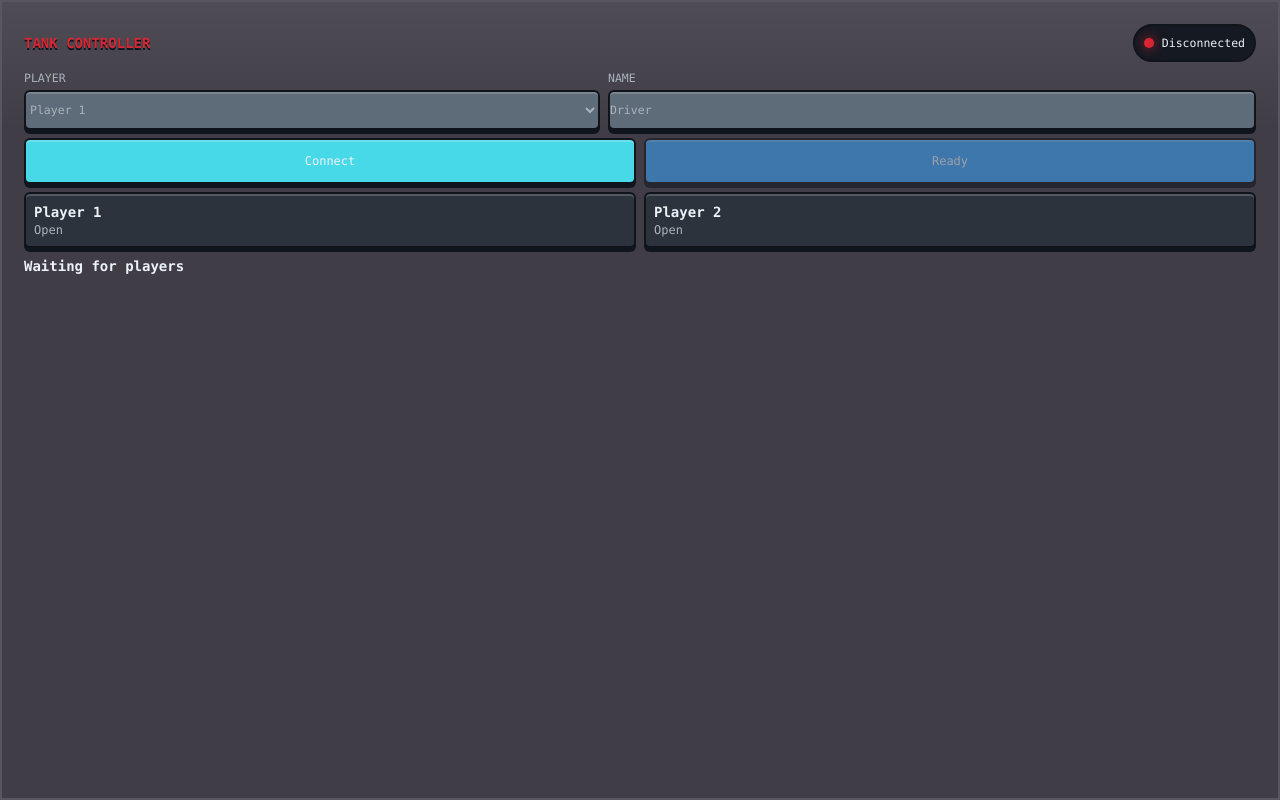
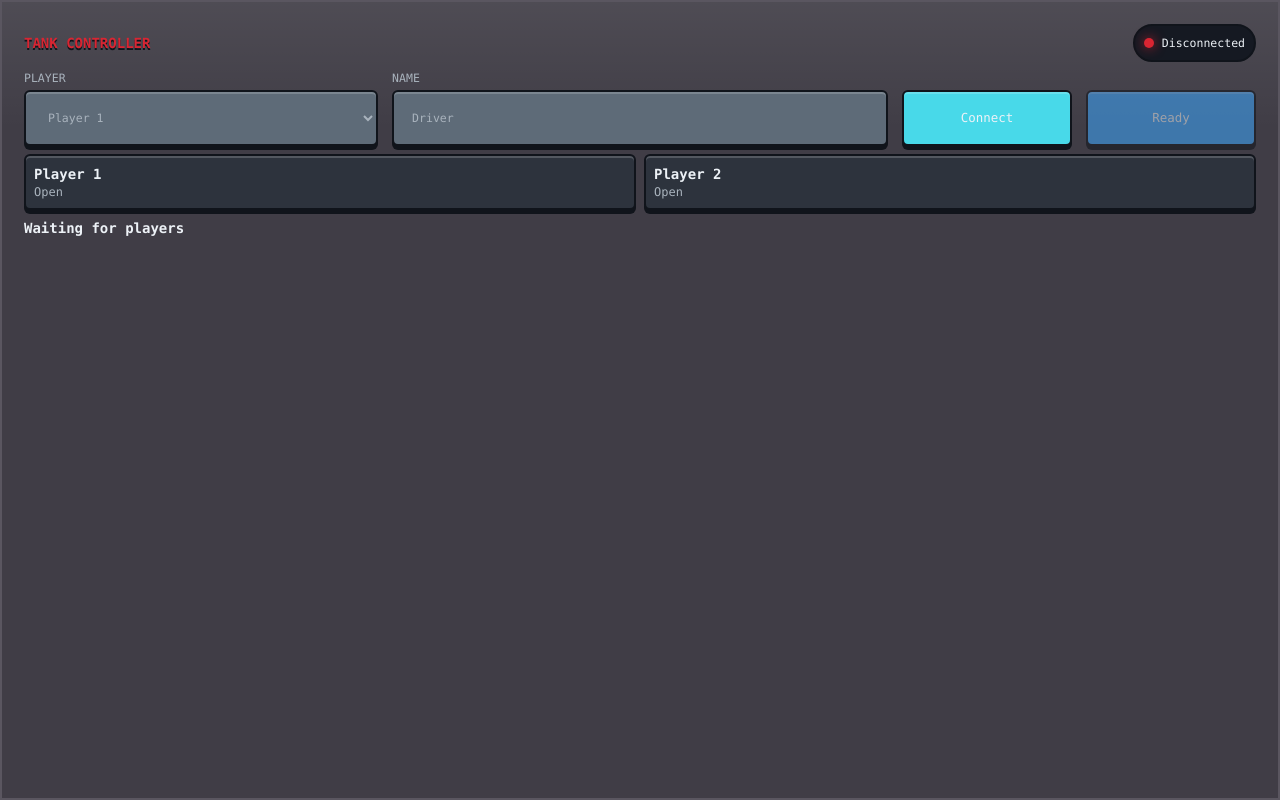
Before and after one commit to requiemdev/Tank-Arena-26-ECSE-Design-Comp, a website: page public/controller.html in a window 1280 px wide. Drawn offline with nearby package versions, Linux system fonts and the light colour scheme; no server answers.

Commit message:
add responsive pre-game UI elements

```diff
--- a/public/controller.html
+++ b/public/controller.html
@@ -23,6 +23,8 @@
         --line: #10141b;
         --stick-size: clamp(120px, min(42vw, 48dvh), 340px);
         --button-size: clamp(70px, min(18vw, 22dvh), 112px);
+        --pregame-gap: clamp(6px, 1.5vw, 14px);
+        --pregame-control-height: clamp(38px, 7vw, 56px);
       }
 
       * {
@@ -231,6 +233,25 @@
         opacity: 0.55;
       }
 
+      #preGame {
+        grid-template-columns: repeat(auto-fit, minmax(min(100%, 12rem), 1fr));
+        gap: var(--pregame-gap);
+        align-items: end;
+        font-size: clamp(0.68rem, 1.6vw, 0.78rem);
+      }
+
+      #preGame input,
+      #preGame select,
+      #preGame button {
+        min-height: var(--pregame-control-height);
+        padding: clamp(7px, 1.8vw, 12px) clamp(10px, 2.4vw, 18px);
+      }
+
+      #preGame > div {
+        grid-column: 1 / -1;
+        gap: var(--pregame-gap);
+      }
+
       @media (min-width: 780px) {
         .controller-shell {
           padding: 24px;
@@ -240,6 +261,13 @@
           grid-template-columns: 2fr 1fr 1fr;
         }
 
+        #preGame {
+          grid-template-columns: minmax(10rem, 1fr) minmax(14rem, 1.4fr) minmax(16rem, 1fr);
+        }
+
+        #preGame > div {
+          grid-column: auto;
+        }
       }
 
       @media (orientation: landscape) and (max-height: 520px) {
@@ -258,7 +286,7 @@
         }
 
         #preGame {
-          grid-template-columns: minmax(170px, 1fr) minmax(220px, 1.25fr) 1fr;
+          grid-template-columns: minmax(8rem, 1fr) minmax(10rem, 1.25fr) minmax(11rem, 1fr);
           align-items: end;
         }
 
```
